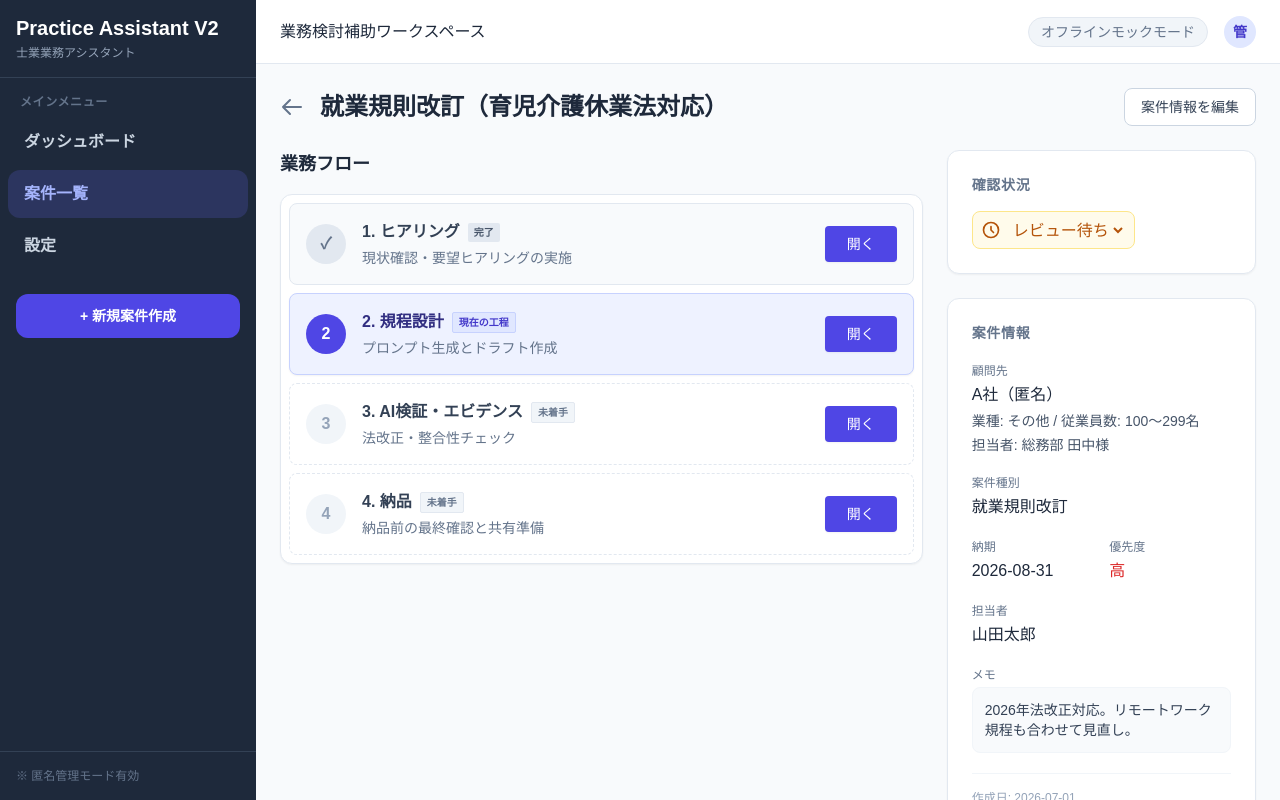
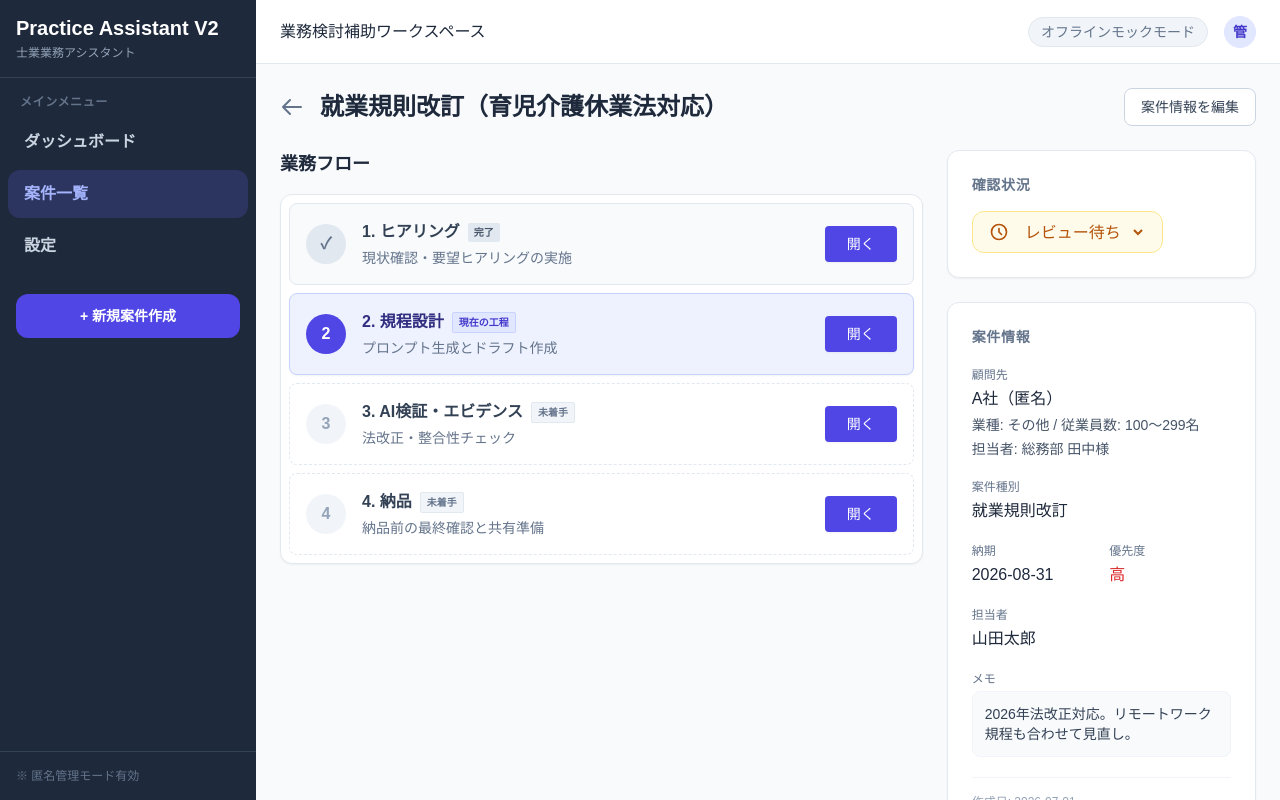
Before and after one commit to uw1g48h31wj4xxa33ffa-eng/practice-assistant-v2, a Next.js app: page /cases/1 in a window 1280 px wide. Built offline with nearby package versions, Linux system fonts and the light colour scheme.

Commit message:
fix: improve mobile approval select spacing

```diff
--- a/src/components/ui/HumanApprovalBadge.tsx
+++ b/src/components/ui/HumanApprovalBadge.tsx
@@ -68,12 +68,12 @@ export default function HumanApprovalBadge({ status, onChange, readOnly = false
   }
 
   return (
-    <div className={`inline-flex items-center gap-2 p-2 rounded-lg border transition-colors ${config.bgColor} ${config.borderColor}`}>
+    <div className={`inline-flex items-center gap-3 px-4 py-3 sm:py-2.5 rounded-xl border transition-colors ${config.bgColor} ${config.borderColor}`}>
       <div className={config.textColor}>{config.icon}</div>
       <select
         value={status}
         onChange={(e) => onChange?.(e.target.value as ReviewStatus)}
-        className={`bg-transparent font-medium focus:outline-none cursor-pointer ${config.textColor}`}
+        className={`bg-transparent font-medium text-sm sm:text-base focus:outline-none cursor-pointer pr-2 ${config.textColor}`}
       >
         {Object.entries(statusConfig).map(([key, { label }]) => (
           <option key={key} value={key} className="text-slate-800 bg-white">{label}</option>
```
